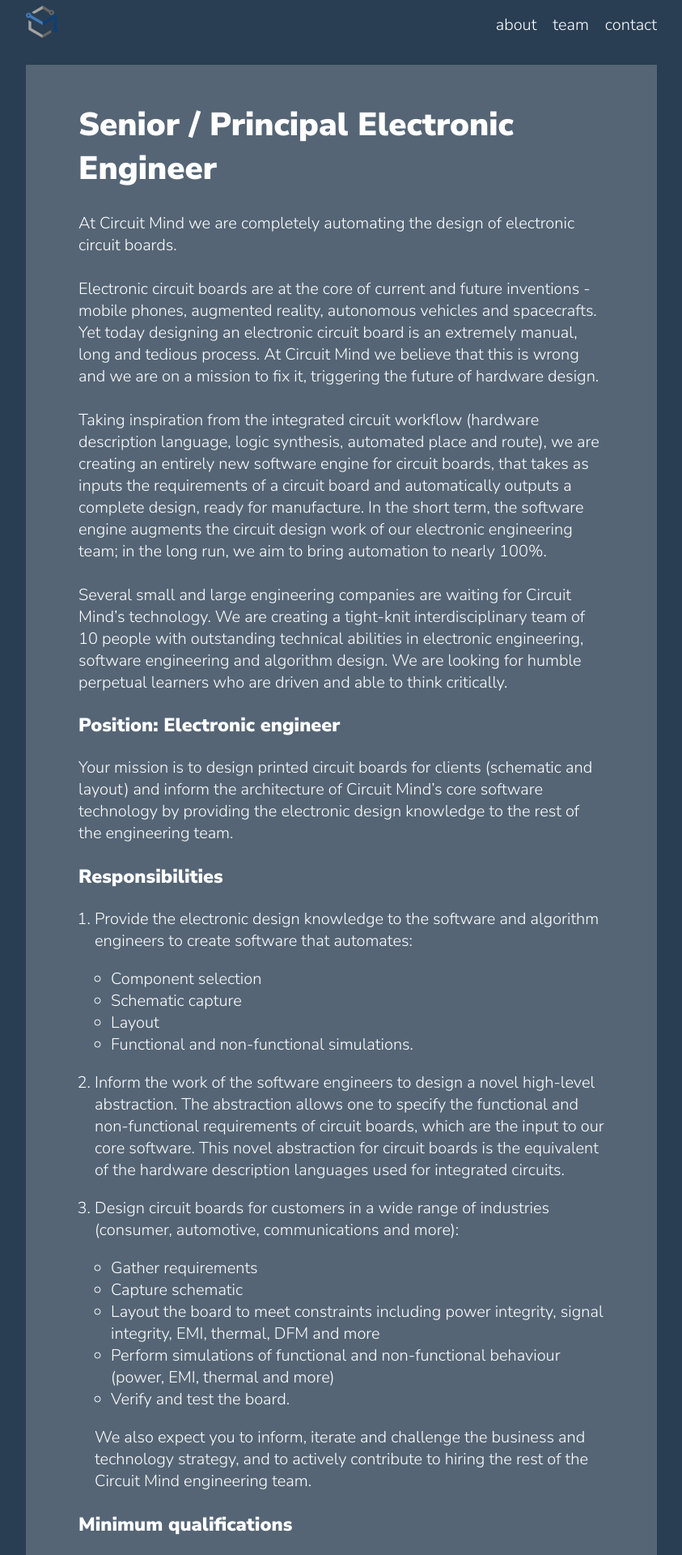
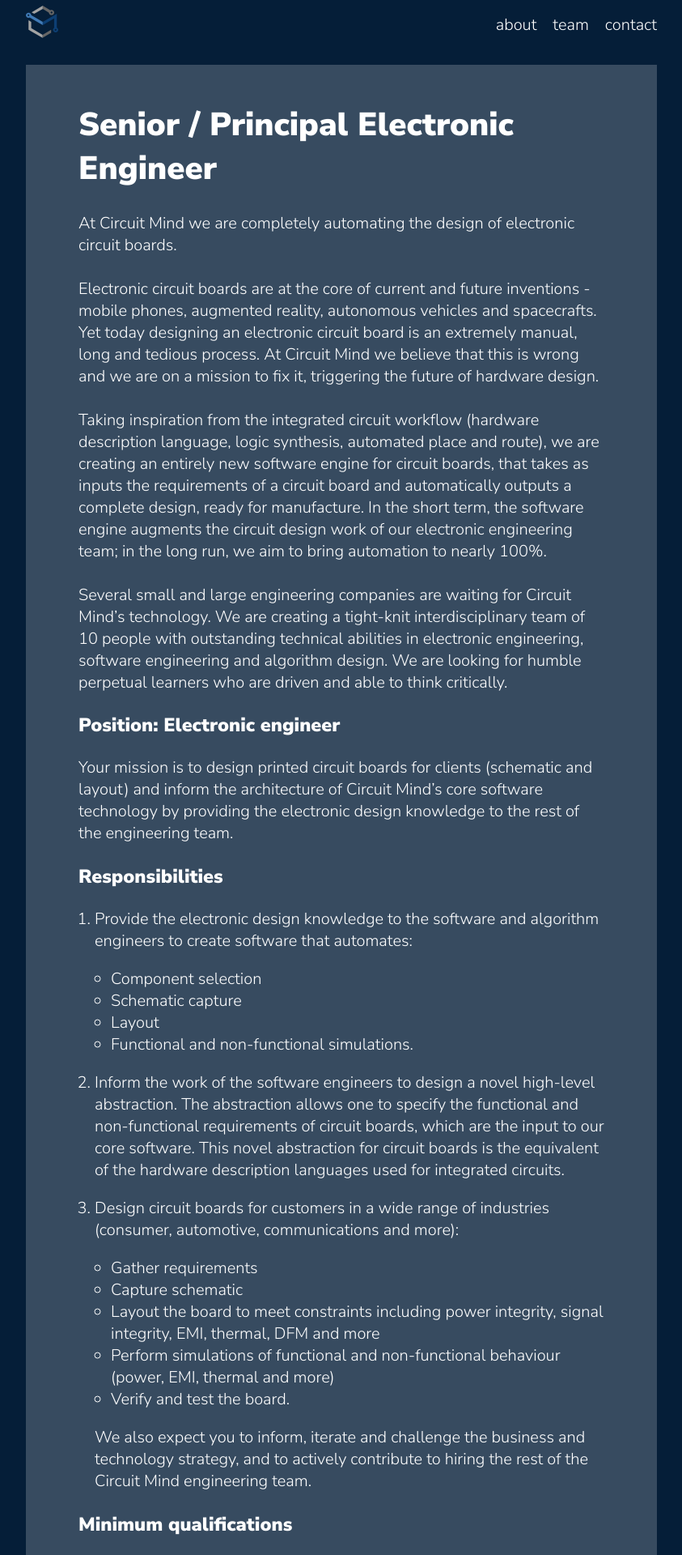
Before and after one commit to aiwatko/circuitmind, a PHP site: page /senior-software-electronic.html in a window 1280 px wide. Shown: the top 1920 px of the page at 81% size, without its empty margins (218-1061 px from the left). Run offline with PHP 8.4, Linux system fonts and the light colour scheme.

Commit message:
Make background more readable

```diff
--- a/main.css
+++ b/main.css
@@ -294,4 +294,5 @@
 
 body.careers__desc {
   background-image: none;
+  background: #052748;
 }
```
